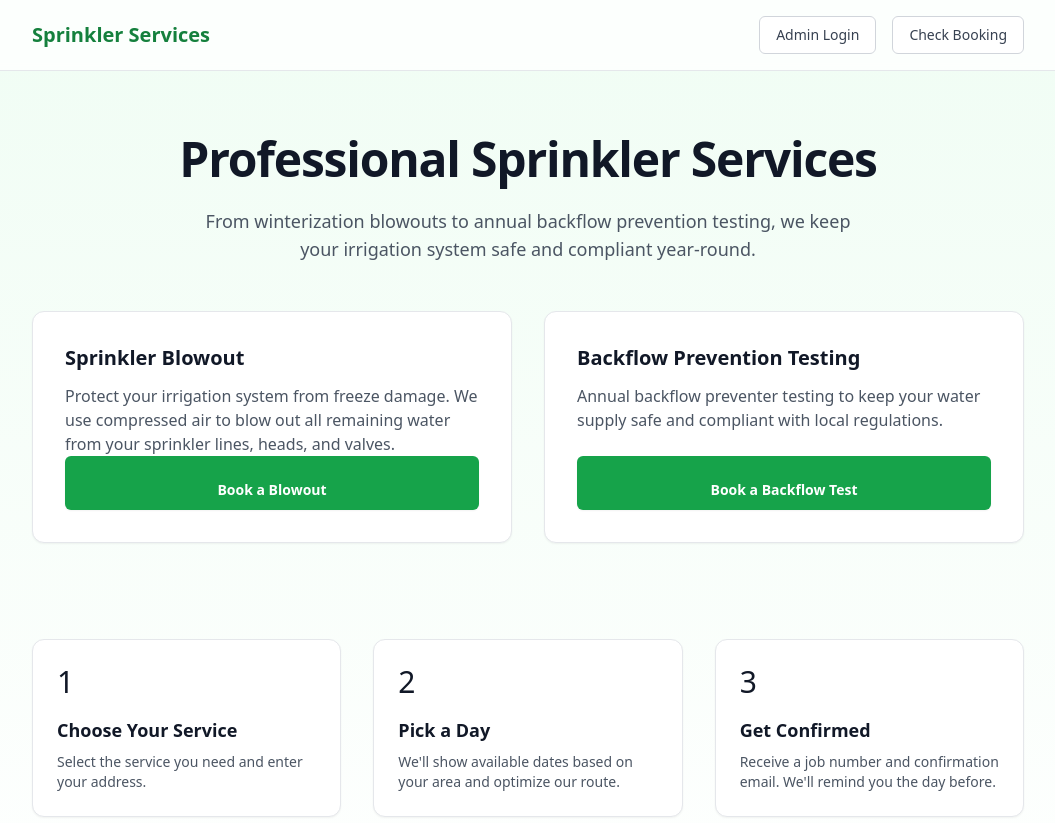
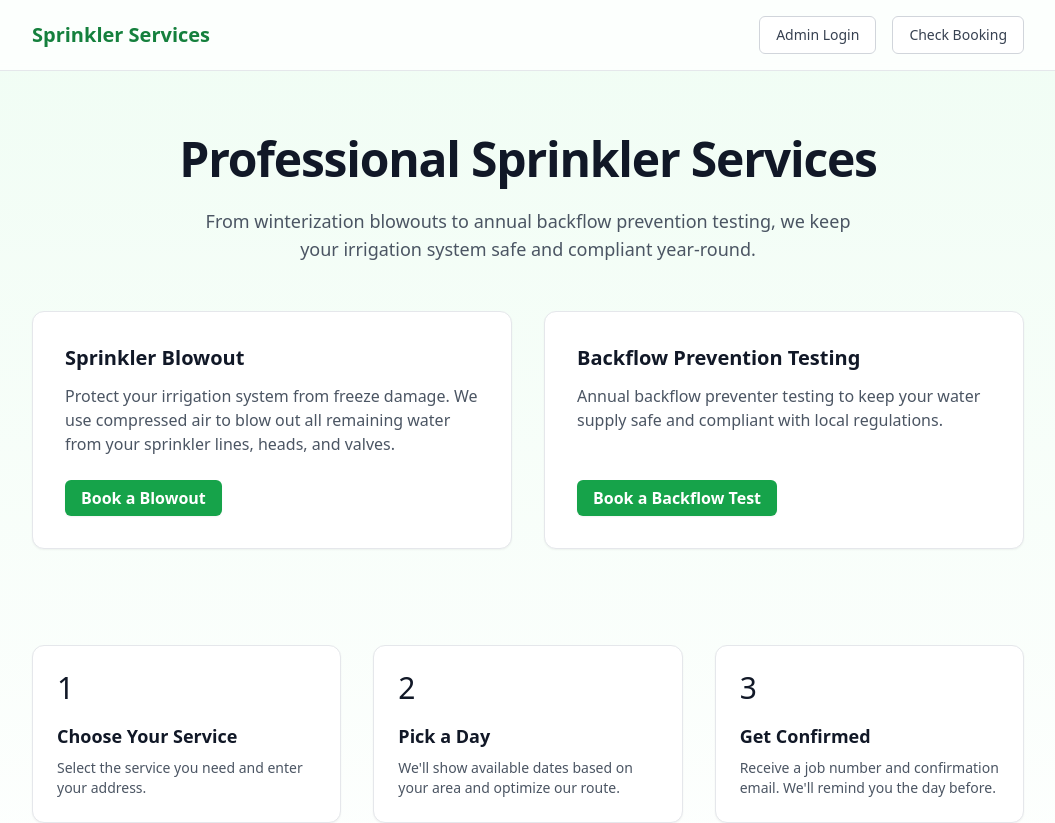
Before and after one commit to Cwnelson215/sprinklerBlowouts, a Next.js app in the folder src/: page / in a window 1280 px wide. Shown: the top 823 px of the page, without its empty margins (112-1167 px from the left). Built offline with nearby package versions, Linux system fonts and the light colour scheme.

Commit message:
fixing home page buttons

```diff
--- a/src/app/page.tsx
+++ b/src/app/page.tsx
@@ -44,9 +44,10 @@ export default function HomePage() {
               compressed air to blow out all remaining water from your sprinkler
               lines, heads, and valves.
             </p>
+            <div className="mt-auto" />
             <Link
               href="/booking?service=SPRINKLER_BLOWOUT"
-              className="mt-auto pt-6 inline-block rounded-md bg-brand-600 px-6 py-2.5 text-sm font-semibold text-white shadow-sm hover:bg-brand-700 text-center"
+              className="mt-6 self-start rounded-md bg-brand-600 px-4 py-1.5 text-base font-semibold text-white shadow-sm hover:bg-brand-700 text-center"
             >
               Book a Blowout
             </Link>
@@ -57,9 +58,10 @@ export default function HomePage() {
               Annual backflow preventer testing to keep your water supply safe
               and compliant with local regulations.
             </p>
+            <div className="mt-auto" />
             <Link
               href="/booking?service=BACKFLOW_TESTING"
-              className="mt-auto pt-6 inline-block rounded-md bg-brand-600 px-6 py-2.5 text-sm font-semibold text-white shadow-sm hover:bg-brand-700 text-center"
+              className="mt-6 self-start rounded-md bg-brand-600 px-4 py-1.5 text-base font-semibold text-white shadow-sm hover:bg-brand-700 text-center"
             >
               Book a Backflow Test
             </Link>
```
